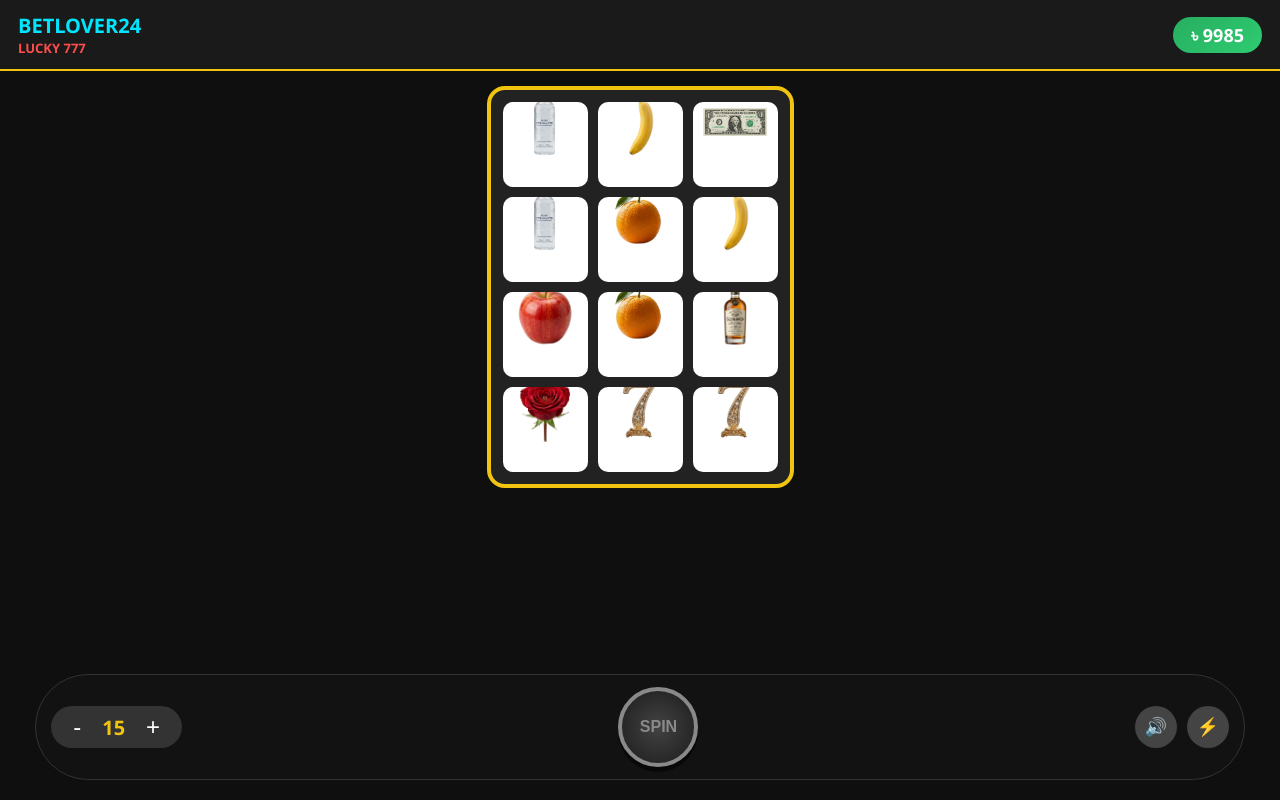
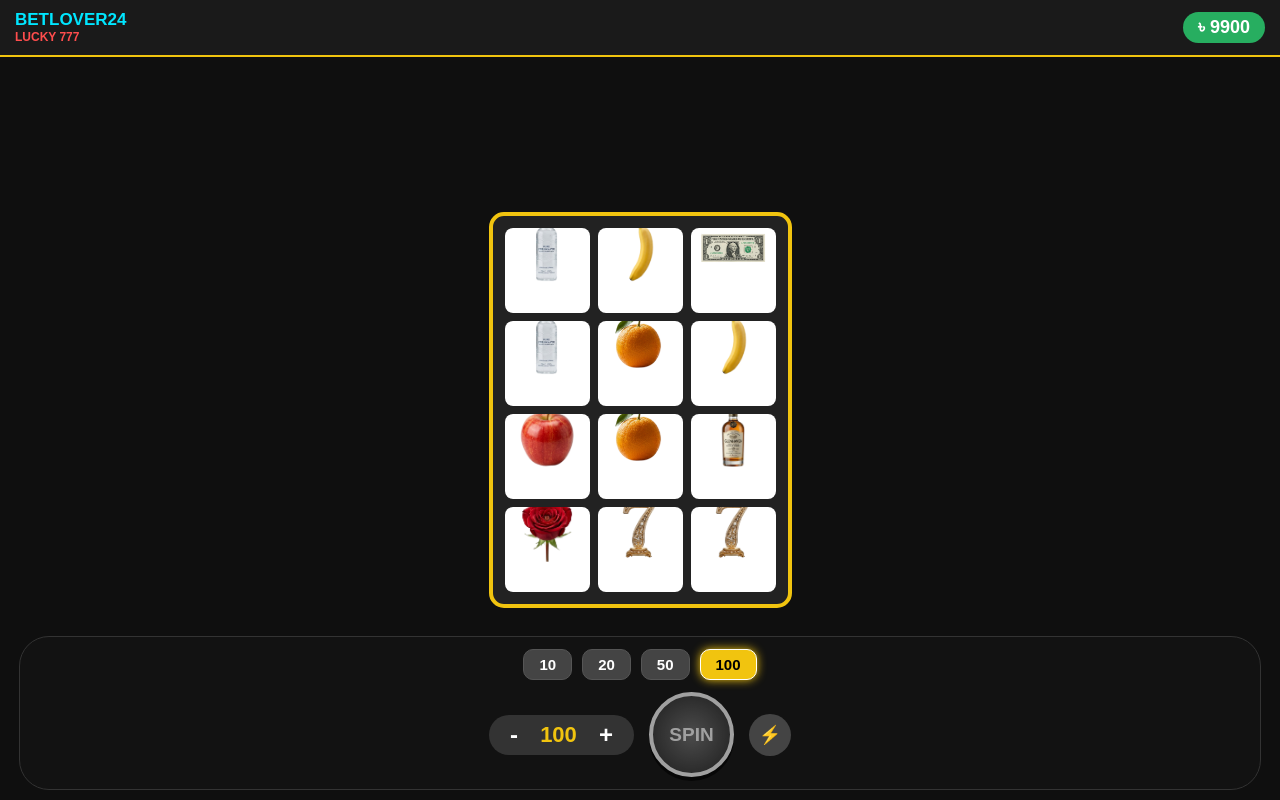
Before and after one commit to corruptionbangla24-ops/lucky-777-game, a website: page public/index.html in a window 1280 px wide. Both pictures are taken after a click on the button "SPIN". Drawn offline with nearby package versions, Linux system fonts and the light colour scheme; no server answers.

Commit message:
Updated to full master code

```diff
--- a/public/index.html
+++ b/public/index.html
@@ -6,30 +6,50 @@
     <title>BETLOVER24 - PRO SLOT</title>
     <script src="/socket.io/socket.io.js"></script>
     <style>
-        body { font-family: 'Segoe UI', Arial, sans-serif; background: #0f0f0f; color: white; margin: 0; display: flex; flex-direction: column; align-items: center; overflow: hidden; height: 100vh; }
-        .header { width: 100%; padding: 12px 18px; display: flex; justify-content: space-between; align-items: center; background: #1a1a1a; border-bottom: 2px solid #f1c40f; box-sizing: border-box; }
-        .brand .name { color: #00e6ff; font-weight: 900; font-size: 20px; }
-        .brand .game { color: #ff4d4d; font-weight: bold; font-size: 13px; }
-        .balance-box { background: linear-gradient(145deg, #27ae60, #2ecc71); padding: 6px 18px; border-radius: 30px; font-weight: bold; font-size: 18px; }
-        .slot-machine { margin-top: 15px; display: grid; grid-template-columns: repeat(3, 85px); grid-template-rows: repeat(4, 85px); gap: 10px; background: #222; padding: 12px; border: 4px solid #f1c40f; border-radius: 18px; }
-        .reel { width: 85px; height: 85px; background: #fff; display: flex; align-items: center; justify-content: center; overflow: hidden; border-radius: 10px; position: relative; }
+        body { font-family: Arial, sans-serif; background: #0f0f0f; color: white; margin: 0; display: flex; flex-direction: column; align-items: center; justify-content: center; height: 100vh; overflow: hidden; }
+
+        .header { position: fixed; top: 0; width: 100%; padding: 10px 15px; display: flex; justify-content: space-between; align-items: center; background: #1a1a1a; border-bottom: 2px solid #f1c40f; box-sizing: border-box; z-index: 100; }
+        .balance-box { background: #27ae60; padding: 5px 15px; border-radius: 20px; font-weight: bold; font-size: 18px; }
+
+        .slot-machine { margin-top: 20px; display: grid; grid-template-columns: repeat(3, 85px); grid-template-rows: repeat(4, 85px); gap: 8px; background: #222; padding: 12px; border: 4px solid #f1c40f; border-radius: 15px; }
+        .reel { width: 85px; height: 85px; background: #fff; display: flex; align-items: center; justify-content: center; overflow: hidden; border-radius: 8px; position: relative; }
         .reel img { width: 80%; height: 80%; object-fit: contain; position: absolute; }
+
         .scrolling img { animation: scrollDown 0.12s infinite linear; }
         @keyframes scrollDown { 0% { transform: translateY(-100%); } 100% { transform: translateY(100%); } }
-        .footer-controls { position: fixed; bottom: 20px; width: 92%; display: flex; justify-content: space-between; align-items: center; background: rgba(20,20,20,0.95); padding: 12px 15px; border-radius: 60px; border: 1px solid #333; }
-        .bet-group { display: flex; align-items: center; background: #333; padding: 6px 16px; border-radius: 30px; gap: 15px; }
-        .play-btn { width: 80px; height: 80px; border-radius: 50%; background: radial-gradient(#ff4d4d, #b30000); border: 4px solid #fff; color: white; font-weight: 900; font-size: 16px; cursor: pointer; display: flex; align-items: center; justify-content: center; box-shadow: 0 5px #000; }
-        .play-btn:active { transform: translateY(3px); box-shadow: 0 2px #000; }
-        .play-btn:disabled { opacity: 0.5; filter: grayscale(1); }
-        .btn-icon { background: #444; border: none; color: white; width: 42px; height: 42px; border-radius: 50%; font-size: 18px; display: flex; align-items: center; justify-content: center; }
+
+        .win-highlight { border: 4px solid #f1c40f !important; box-shadow: 0 0 20px #f1c40f !important; transform: scale(1.05); z-index: 10; background: #fff !important; }
+        .dim-effect { opacity: 0.3; filter: grayscale(1); }
+
+        #win-overlay { display: none; position: fixed; top: 40%; left: 50%; transform: translate(-50%, -50%); background: rgba(0,0,0,0.9); color: #f1c40f; padding: 20px 40px; border-radius: 50px; font-size: 28px; font-weight: bold; border: 3px solid #f1c40f; z-index: 999; text-align: center; box-shadow: 0 0 30px #f1c40f; animation: popIn 0.3s ease-out; }
+        @keyframes popIn { 0% { transform: translate(-50%, -50%) scale(0.5); } 100% { transform: translate(-50%, -50%) scale(1); } }
+
+        .footer-controls { position: fixed; bottom: 10px; width: 95%; background: rgba(20,20,20,0.95); padding: 12px; border-radius: 30px; display: flex; flex-direction: column; align-items: center; gap: 12px; border: 1px solid #333; }
+
+        .quick-bets { display: flex; gap: 10px; justify-content: center; width: 100%; }
+        .q-btn { background: #444; color: #fff; border: 1px solid #555; padding: 6px 15px; border-radius: 10px; font-weight: bold; cursor: pointer; font-size: 15px; transition: 0.2s; }
+        .q-btn.active-bet { background: #f1c40f; color: #000; border-color: #fff; box-shadow: 0 0 10px #f1c40f; }
+
+        .play-section { display: flex; align-items: center; gap: 15px; width: 100%; justify-content: center; }
+        .bet-selector { display: flex; align-items: center; background: #333; padding: 5px 15px; border-radius: 25px; gap: 12px; }
+        .bet-btn-nav { color: #fff; border: none; background: none; font-size: 24px; font-weight: bold; cursor: pointer; }
+
+        .play-btn { width: 85px; height: 85px; border-radius: 50%; background: radial-gradient(#ff4d4d, #b30000); border: 4px solid #fff; color: white; font-weight: bold; font-size: 19px; cursor: pointer; box-shadow: 0 4px #000; }
+        .play-btn:active { transform: translateY(2px); box-shadow: 0 2px #000; }
+        .play-btn:disabled { opacity: 0.6; filter: grayscale(1); }
+
+        .icon-btn { background: #444; border: none; color: #fff; width: 42px; height: 42px; border-radius: 50%; font-size: 18px; cursor: pointer; }
+        .icon-btn.active { color: #f1c40f; background: #600; box-shadow: 0 0 8px #f1c40f; }
     </style>
 </head>
 <body>
 
+    <div id="win-overlay">🎉 WINNER!<br>৳<span id="win-amount">0</span></div>
+
     <div class="header">
-        <div class="brand">
-            <div class="name">BETLOVER24</div>
-            <div class="game">LUCKY 777</div>
+        <div style="line-height: 1.2;">
+            <div style="color:#00e6ff; font-weight:bold; font-size:17px;">BETLOVER24</div>
+            <div style="color:#ff4d4d; font-size:12px; font-weight:bold;">LUCKY 777</div>
         </div>
         <div class="balance-box">৳ <span id="balance">10000</span></div>
     </div>
@@ -37,56 +57,82 @@
     <div class="slot-machine" id="machine"></div>
 
     <div class="footer-controls">
-        <div class="bet-group">
-            <button onclick="changeBet(-5)" style="color:#fff; border:none; background:none; font-size:24px;">-</button>
-            <span id="current-bet" style="color:#f1c40f; font-weight:bold; font-size:20px;">15</span>
-            <button onclick="changeBet(5)" style="color:#fff; border:none; background:none; font-size:24px;">+</button>
+        <div class="quick-bets">
+            <button class="q-btn" onclick="setBet(10, this)">10</button>
+            <button class="q-btn" onclick="setBet(20, this)">20</button>
+            <button class="q-btn" onclick="setBet(50, this)">50</button>
+            <button class="q-btn active-bet" onclick="setBet(100, this)">100</button>
         </div>
 
-        <button class="play-btn" id="btn" onclick="spin()">SPIN</button>
+        <div class="play-section">
+            <div class="bet-selector">
+                <button class="bet-btn-nav" onclick="changeBet(-5)">-</button>
+                <span id="current-bet" style="font-size:22px; font-weight:bold; min-width:45px; text-align:center; color:#f1c40f;">100</span>
+                <button class="bet-btn-nav" onclick="changeBet(5)">+</button>
+            </div>
 
-        <div style="display:flex; gap:10px;">
-            <button class="btn-icon" id="sound-btn" onclick="toggleSound()">🔊</button>
-            <button class="btn-icon" id="turbo-btn" onclick="toggleTurbo()" style="color:#f1c40f;">⚡</button>
+            <button class="play-btn" id="btn" onclick="spin()">SPIN</button>
+
+            <button class="icon-btn" id="turbo-btn" onclick="toggleTurbo()">⚡</button>
         </div>
     </div>
 
     <script>
         const socket = io();
         let balance = parseInt(localStorage.getItem('slot_balance')) || 10000;
-        let currentBet = 15;
+        let currentBet = 100;
         let isTurbo = false;
         let soundOn = true;
         const machine = document.getElementById('machine');
 
-        // ৪টি সাউন্ড ফাইল লোড করা
         const sndClick = new Audio('click.mp3');
+        const sndWin = new Audio('win.mp3');
         const sndSpin = new Audio('spin.mp3');
-        const sndWin = new Audio('win.mp3');
-        const sndBigWin = new Audio('bigwin.mp3');
 
         for (let i = 0; i < 12; i++) { machine.innerHTML += `<div id="slot-${i}" class="reel"></div>`; }
         const images = ['apple.png', 'banana.png', 'coin.png', 'dollar.png', 'seven.png', 'begun.png', 'jambura.png', 'rose.png', 'beer-bottle.png', 'water-bottle.png'];
 
         window.onload = () => {
-            for (let i = 0; i < 12; i++) { document.getElementById(`slot-${i}`).innerHTML = `<img src="${images[Math.floor(Math.random()*images.length)]}">`; }
+            for (let i = 0; i < 12; i++) {
+                document.getElementById(`slot-${i}`).innerHTML = `<img src="${images[Math.floor(Math.random()*images.length)]}">`;
+            }
             updateUI();
         };
 
-        function changeBet(val) { if (currentBet + val >= 5) { currentBet += val; document.getElementById('current-bet').innerText = currentBet; } }
-        function toggleTurbo() { isTurbo = !isTurbo; document.getElementById('turbo-btn').style.background = isTurbo ? '#600' : '#444'; }
-        function toggleSound() { soundOn = !soundOn; document.getElementById('sound-btn').innerText = soundOn ? '🔊' : '🔇'; }
+        function setBet(val, btn) {
+            currentBet = val;
+            document.querySelectorAll('.q-btn').forEach(b => b.classList.remove('active-bet'));
+            btn.classList.add('active-bet');
+            if(soundOn) sndClick.play().catch(()=>{});
+            updateUI();
+        }
+
+        function changeBet(v) {
+            if(currentBet + v >= 5) {
+                currentBet += v;
+                document.querySelectorAll('.q-btn').forEach(b => b.classList.remove('active-bet'));
+                updateUI();
+            }
+        }
+
+        function toggleTurbo() {
+            isTurbo = !isTurbo;
+            document.getElementById('turbo-btn').classList.toggle('active');
+        }
 
         function spin() {
             if (balance < currentBet) return alert("ব্যালেন্স নেই!");
             balance -= currentBet; updateUI();
-
-            // ১. ক্লিক সাউন্ড
-            if(soundOn) sndClick.play().catch(()=>{});
-            // ২. স্পিন সাউন্ড (লুপ হবে যতক্ষণ রেজাল্ট না আসে)
-            if(soundOn) { sndSpin.loop = true; sndSpin.play().catch(()=>{}); }
-
-            for (let i = 0; i < 12; i++) { document.getElementById(`slot-${i}`).classList.add('scrolling'); }
+            if(soundOn) {
+                sndClick.play().catch(()=>{});
+                sndSpin.loop = true; sndSpin.play().catch(()=>{});
+            }
+            document.getElementById('win-overlay').style.display = 'none';
+            for (let i = 0; i < 12; i++) {
+                const r = document.getElementById(`slot-${i}`);
+                r.classList.remove('win-highlight', 'dim-effect');
+                r.classList.add('scrolling');
+            }
             document.getElementById('btn').disabled = true;
             socket.emit('request-spin', { bet: currentBet });
         }
@@ -94,25 +140,26 @@
         socket.on('receive-spin', (data) => {
             const delay = isTurbo ? 600 : 1500;
             setTimeout(() => {
-                sndSpin.pause(); sndSpin.currentTime = 0; // স্পিন সাউন্ড বন্ধ
-                let cellIndex = 0;
+                if(soundOn) { sndSpin.pause(); sndSpin.currentTime = 0; }
+                let idx = 0;
                 data.grid.forEach(row => {
-                    row.forEach(imgName => {
-                        const reel = document.getElementById(`slot-${cellIndex}`);
-                        reel.classList.remove('scrolling');
-                        reel.innerHTML = `<img src="${imgName}">`;
-                        cellIndex++;
+                    row.forEach(img => {
+                        const r = document.getElementById(`slot-${idx}`);
+                        r.classList.remove('scrolling');
+                        r.innerHTML = `<img src="${img}">`;
+                        if (data.win) {
+                            if (img === data.winningImg) r.classList.add('win-highlight');
+                            else r.classList.add('dim-effect');
+                        }
+                        idx++;
                     });
                 });
-
                 if (data.win) {
                     balance += data.prize;
-                    // ৩ ও ৪. জিতলে উইন বা বিগ উইন সাউন্ড
-                    if(soundOn) {
-                        if(data.prize >= currentBet * 10) sndBigWin.play().catch(()=>{});
-                        else sndWin.play().catch(()=>{});
-                    }
-                    setTimeout(() => alert("WINNER! ৳" + data.prize), 200);
+                    if(soundOn) sndWin.play().catch(()=>{});
+                    document.getElementById('win-amount').innerText = data.prize;
+                    document.getElementById('win-overlay').style.display = 'block';
+                    setTimeout(() => { document.getElementById('win-overlay').style.display = 'none'; }, 2500);
                 }
                 document.getElementById('btn').disabled = false;
                 updateUI();
@@ -120,6 +167,7 @@
         });
 
         function updateUI() {
+            document.getElementById('current-bet').innerText = currentBet;
             document.getElementById('balance').innerText = balance;
             localStorage.setItem('slot_balance', balance);
         }
```
